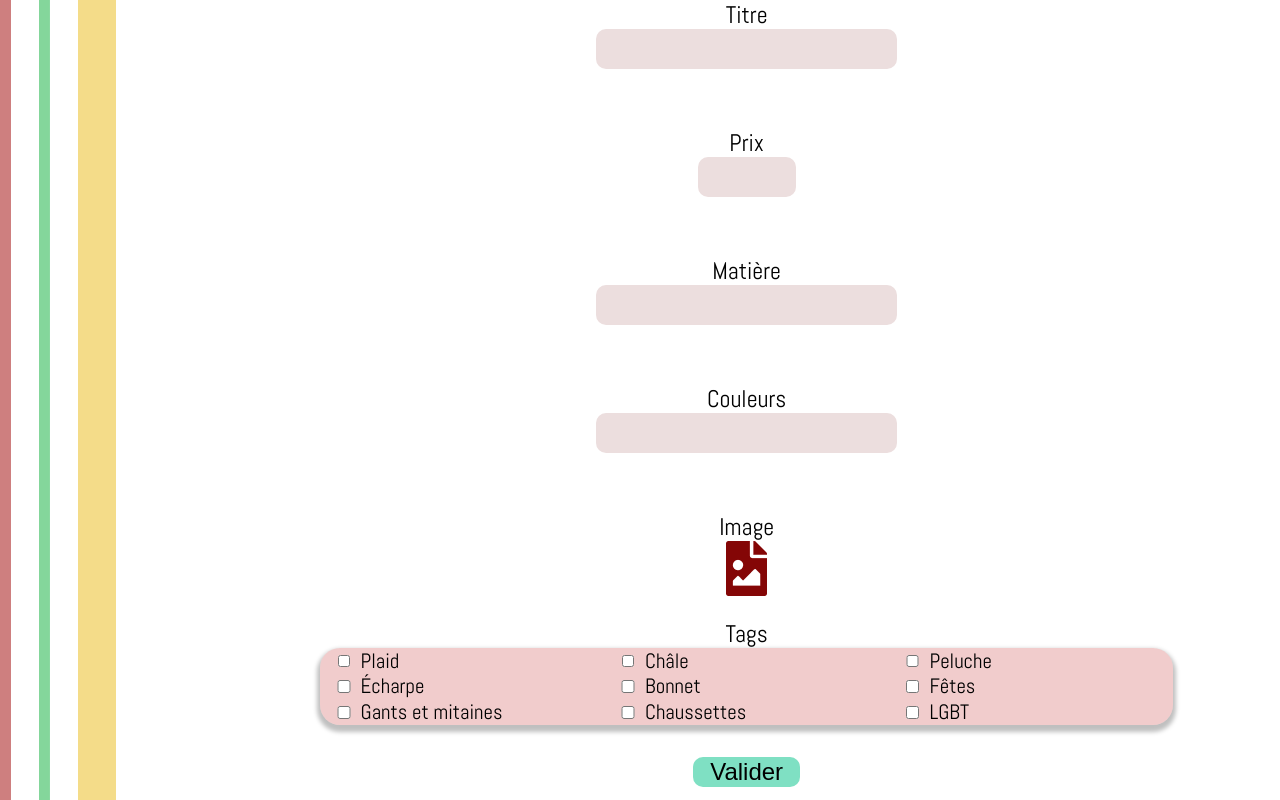
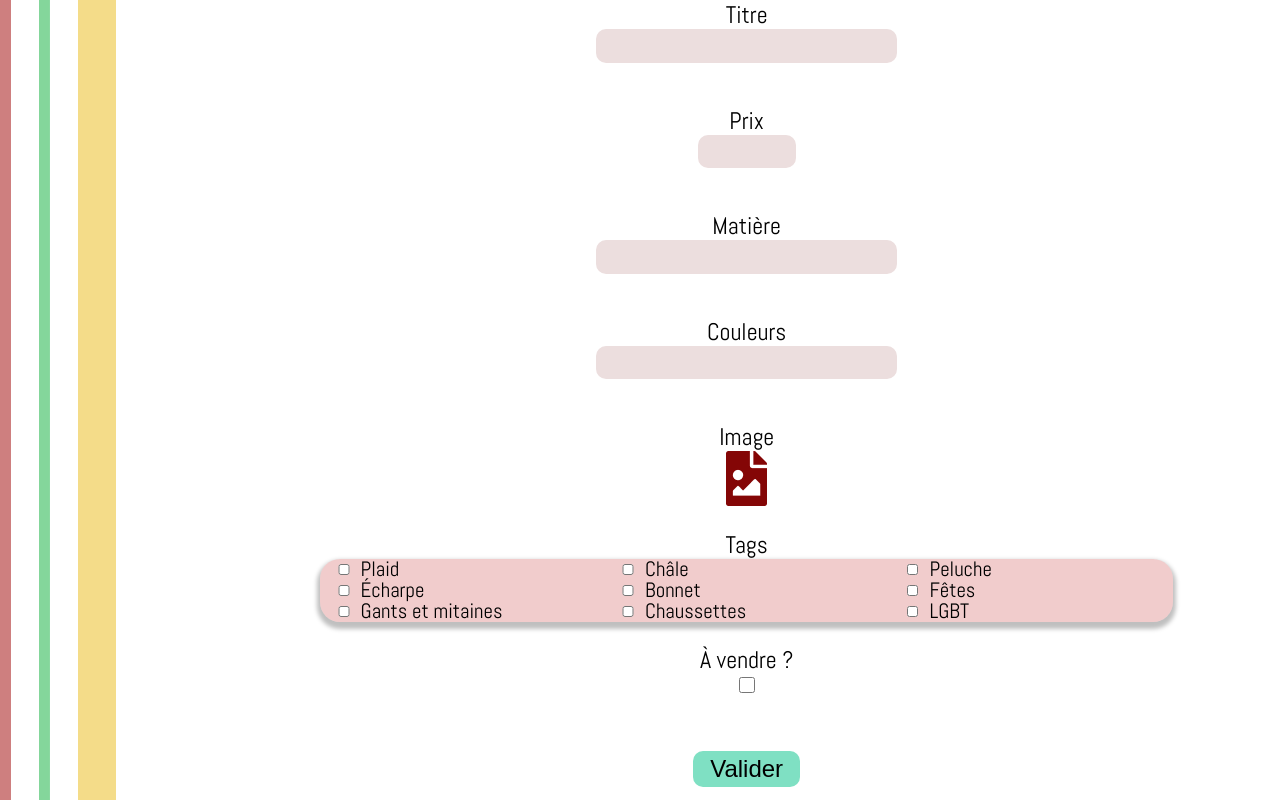
Before and after one commit to Marine-Le-Pennec/Celine-backoffice, a React (Create React App) app: page /new in a window 1280 px wide. Built offline with nearby package versions, Linux system fonts and the light colour scheme.

Commit message:
new options

```diff
--- a/src/Components/Modif.js
+++ b/src/Components/Modif.js
@@ -22,7 +22,9 @@ const Modif = () => {
 	const [price, setPrice] = useState(creation.price);
 	const [tags, setTags] = useState(creation.tags);
 	const [picture, setPicture] = useState(creation.picture);
-	console.log(picture);
+	const [shoplink, setShoplink] = useState(creation.shoplink);
+	const [onsale, setOnsale] = useState(creation.onsale);
+
 	let id = creation._id;
 
 	const handleSubmit = async (e) => {
@@ -37,8 +39,10 @@ const Modif = () => {
 		formData.append('price', price);
 		formData.append(
 			'picture',
-			formData.append('picture', picture === undefined ? undefined : picture[0])
+			picture.secure_url ? picture.secure_url : picture ? picture : picture[0]
 		);
+		formData.append('shoplink', shoplink);
+		formData.append('onsale', onsale);
 
 		try {
 			const response = await axios.patch(
@@ -57,7 +61,7 @@ const Modif = () => {
 	};
 
 	const history = useHistory();
-	console.log(creation);
+
 	// Gerer les checkboxes
 	const handleTagClick = (tag) => {
 		// Trouver l'index dans le tableau de tags du tag séléctionné
@@ -74,6 +78,14 @@ const Modif = () => {
 		}
 		//... puis on set le state tags avec le nouveau tableau mis à jour
 		setTags(newTags);
+	};
+
+	// Gérer le toggle "À vendre"
+	const handleOnSaleClick = () => {
+		setOnsale(!onsale);
+		if (!onsale) {
+			setShoplink('');
+		}
 	};
 
 	const correctPicture = () => {
@@ -242,6 +254,25 @@ const Modif = () => {
 						</div>
 					</div>
 				</div>
+				<section className='new-inputs-container'>
+					<p>À vendre ?</p>
+					<input
+						type='checkbox'
+						checked={onsale}
+						onChange={handleOnSaleClick}
+						className='onsale-checkbox'
+					/>
+					<div>
+						{onsale && (
+							<input
+								type='text'
+								value={shoplink}
+								placeholder='Adresse de la page Etsy'
+								onChange={(e) => setShoplink(e.target.value)}
+							/>
+						)}
+					</div>
+				</section>
 				<button type='submit' name='submit' className='modif-submit-button'>
 					Modifier
 				</button>
--- a/src/Containers/New.js
+++ b/src/Containers/New.js
@@ -19,8 +19,8 @@ const New = () => {
 	const [price, setPrice] = useState(0);
 	const [tags, setTags] = useState([]);
 	const [picture, setPicture] = useState();
-	const [shoplink, setshoplink] = useState('');
-	const [onsale, setonsale] = useState(false);
+	const [shoplink, setShoplink] = useState('');
+	const [onsale, setOnsale] = useState(false);
 
 	const handleSubmit = async (e) => {
 		e.preventDefault();
@@ -31,6 +31,8 @@ const New = () => {
 		formData.append('fabrics', fabrics);
 		formData.append('colors', colors);
 		formData.append('price', price);
+		formData.append('shoplink', shoplink);
+		formData.append('onsale', onsale);
 
 		formData.append('picture', picture === undefined ? undefined : picture[0]);
 
@@ -71,8 +73,15 @@ const New = () => {
 		setTags(newTags);
 	};
 
+	// Gérer le toggle "À vendre"
+	const handleOnSaleClick = () => {
+		setOnsale(!onsale);
+		if (!onsale) {
+			setShoplink('');
+		}
+	};
+
 	const history = useHistory();
-	console.log(tags);
 
 	return (
 		<div className='new-wrapper'>
@@ -221,6 +230,23 @@ const New = () => {
 						</div>
 					</div>
 				</div>
+				<section className='new-inputs-container'>
+					<p>À vendre ?</p>
+					<input
+						type='checkbox'
+						checked={onsale}
+						onChange={handleOnSaleClick}
+						className='onsale-checkbox'
+					/>
+					<div>
+						{onsale && (
+							<input
+								placeholder='Adresse de la page Etsy'
+								onChange={(e) => setShoplink(e.target.value)}
+							/>
+						)}
+					</div>
+				</section>
 				<button type='submit' className='new-submit-button'>
 					Valider
 				</button>
--- a/src/assets/css/Modif.css
+++ b/src/assets/css/Modif.css
@@ -31,7 +31,7 @@
 	justify-content: center;
 }
 .modif-inputs-container {
-	height: 100%;
+	height: 30%;
 }
 .modif-inputs-container p {
 	font-size: 1.5em;
@@ -77,7 +77,7 @@ input {
 
 .modif-tags-section {
 	width: 100%;
-	height: 100%;
+	height: 30%;
 	margin: 10px;
 	/* flex */
 	display: flex;
@@ -134,10 +134,18 @@ label {
 }
 
 .modif-submit-button {
-	height: 20%;
+	height: 10%;
 	width: 10%;
 	background: #7fe0c3;
 	border-radius: 10px;
 	border: none;
 	font-size: 1.5em;
 }
+input::placeholder {
+	text-align: center;
+	font-size: 18px;
+}
+
+.onsale-checkbox {
+	height: 15%;
+}
--- a/src/assets/css/New.css
+++ b/src/assets/css/New.css
@@ -29,8 +29,9 @@
 	justify-content: center;
 }
 .new-inputs-container {
-	height: 100%;
+	height: 30%;
 }
+
 .new-inputs-container p {
 	font-size: 1.5em;
 	line-height: 29px;
@@ -75,7 +76,7 @@ input {
 
 .new-tags-section {
 	width: 100%;
-	height: 100%;
+	height: 30%;
 	margin: 10px;
 	/* flex */
 	display: flex;
@@ -129,10 +130,19 @@ label {
 }
 
 .new-submit-button {
-	height: 20%;
+	height: 10%;
 	width: 10%;
 	background: #7fe0c3;
 	border-radius: 10px;
 	border: none;
 	font-size: 1.5em;
 }
+
+input::placeholder {
+	text-align: center;
+	font-size: 18px;
+}
+
+.onsale-checkbox {
+	height: 15%;
+}
```
